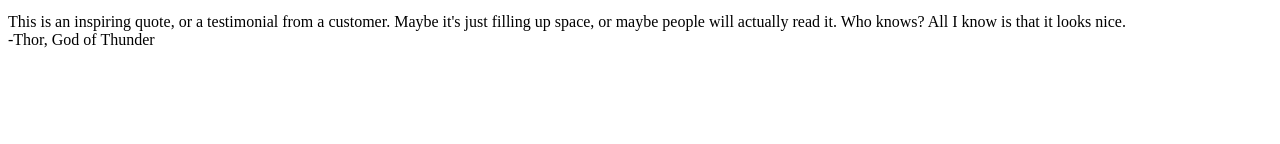
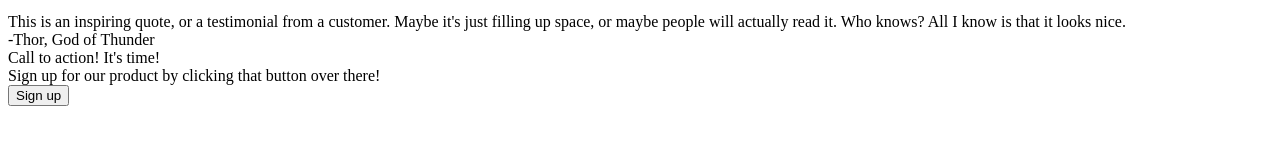
Before and after one commit to Swondre/landing_page, a plain HTML site: page index.html in a window 1280 px wide. Shown: the part 438-582 px from the top of the page. Drawn offline with Linux system fonts and the light colour scheme.

Commit message:
Add section 3 html structure

```diff
--- a/index.html
+++ b/index.html
@@ -58,6 +58,13 @@
     </div>
 
     <div class="section-3">
+        <div class="cta-container">
+            <div class="cta-text">
+                <div class="cta-main-text">Call to action! It's time!</div>
+                <div class="cta-secondary-text">Sign up for our product by clicking that button over there!</div>
+            </div>
+            <button class="primary-button">Sign up</button>
+        </div>
 
     </div>
 
```
